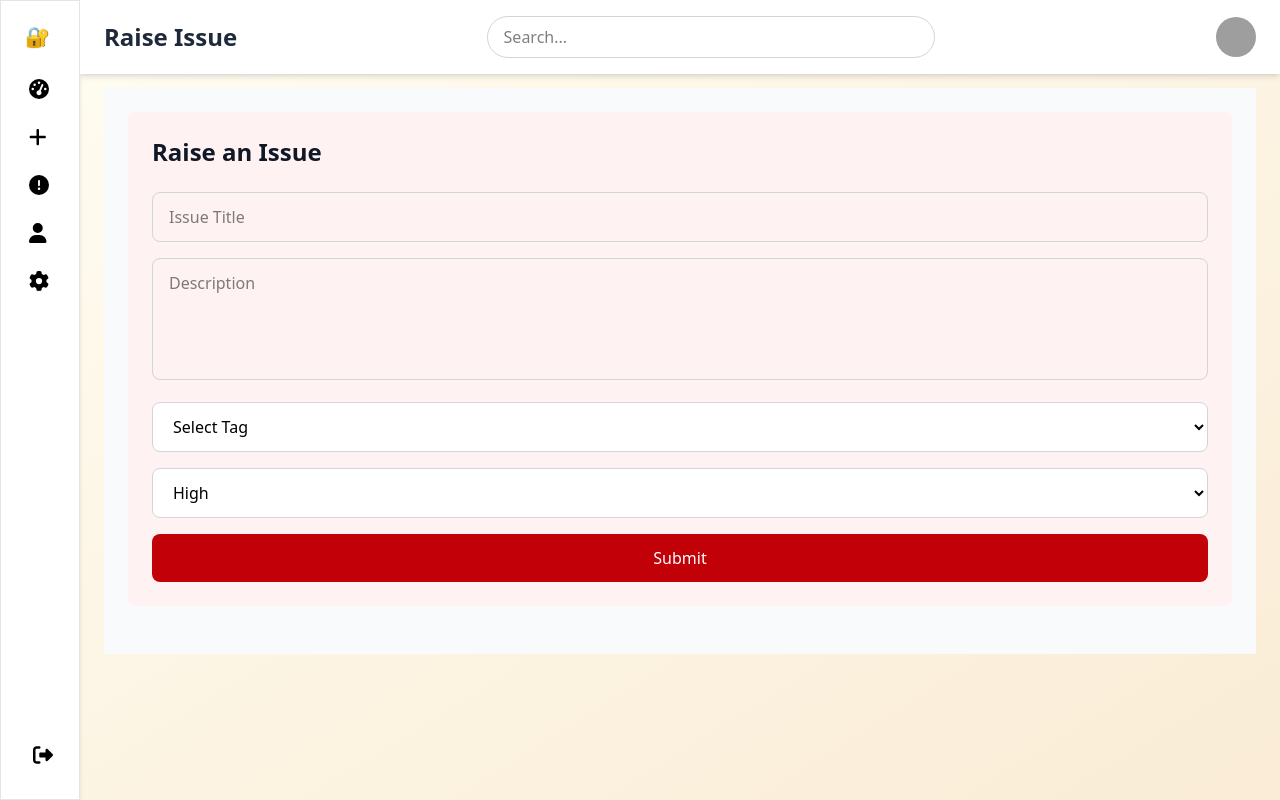
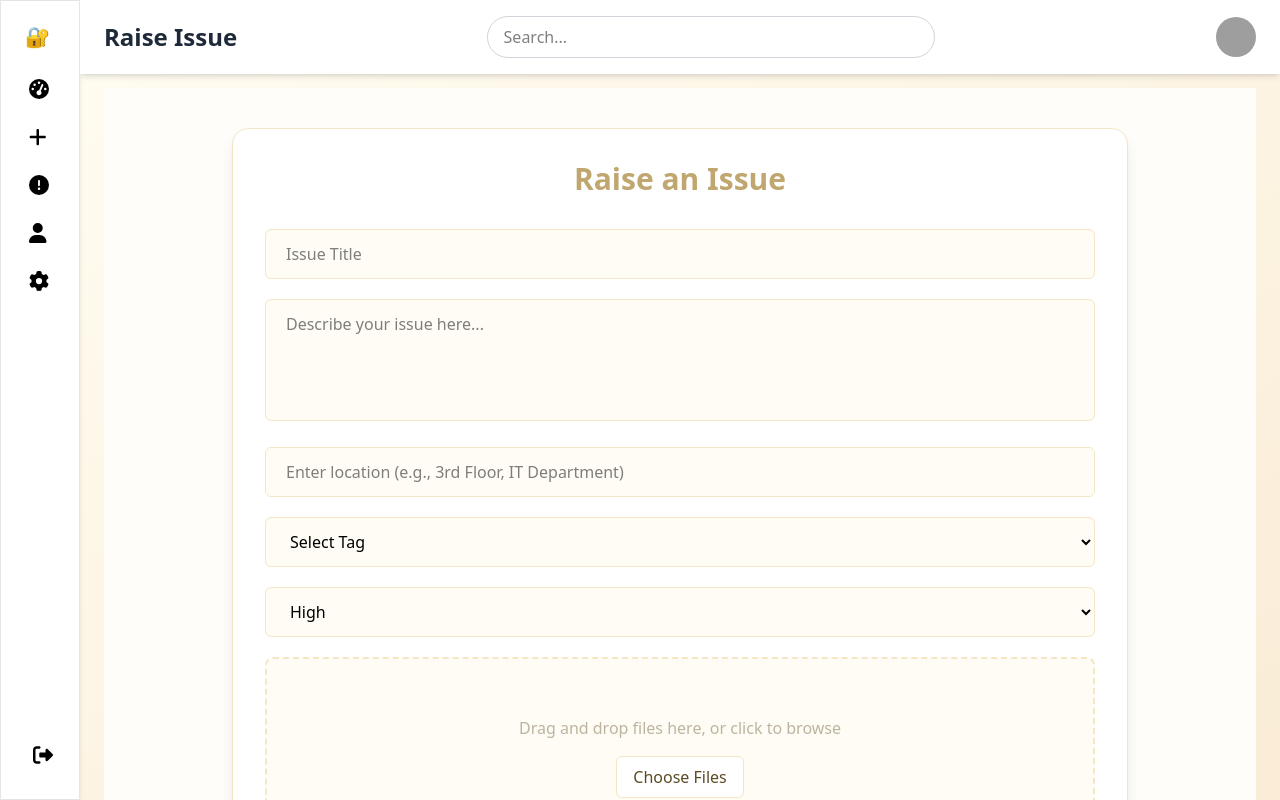
Before and after one commit to Harshit-gitb/ProblemBox, a React (Vite) app: page /raiseissue in a window 1280 px wide. Built offline with nearby package versions, Linux system fonts and the light colour scheme; no server answers; the database is empty; sample sign-in values are in the browser's storage; grey boxes are pictures that could not be loaded.

Commit message:
raise issue

```diff
--- a/src/Pages/Raiseissue.jsx
+++ b/src/Pages/Raiseissue.jsx
@@ -2,6 +2,7 @@ import React, { useState } from "react";
 import { submitIssue } from "../utils/firestoreHelpers";
 import { getAuth, signOut } from "firebase/auth";
 import { useNavigate } from "react-router-dom";
+import { getStorage, ref, uploadBytes, getDownloadURL } from "firebase/storage";
 
 const Raiseissue = () => {
   const [formData, setFormData] = useState({
@@ -9,6 +10,8 @@ const Raiseissue = () => {
     description: "",
     tag: "",
     priority: "High",
+    location: "",
+    image: null,
   });
 
   const navigate = useNavigate();
@@ -21,8 +24,15 @@ const Raiseissue = () => {
     }));
   };
 
+  const handleImageChange = (e) => {
+    const file = e.target.files[0];
+    setFormData((prev) => ({
+      ...prev,
+      image: file,
+    }));
+  };
+
   const handleSubmit = async () => {
-    if (formData.title.trim() && formData.description.trim()) {
     const auth = getAuth();
     const user = auth.currentUser;
 
@@ -31,14 +41,32 @@ const Raiseissue = () => {
       return;
     }
 
+    if (formData.title.trim() && formData.description.trim()) {
       try {
-        await submitIssue(formData, user.email);
+        let imageUrl = null;
+
+        if (formData.image) {
+          const storage = getStorage();
+          const imageRef = ref(storage, `issue_images/${Date.now()}-${formData.image.name}`);
+          const snapshot = await uploadBytes(imageRef, formData.image);
+          imageUrl = await getDownloadURL(snapshot.ref);
+        }
+
+        const issueData = {
+          ...formData,
+          image: imageUrl,
+        };
+
+        await submitIssue(issueData, user.email);
+
         alert("Issue submitted successfully!");
         setFormData({
           title: "",
           description: "",
           tag: "",
           priority: "High",
+          location: "",
+          image: null,
         });
       } catch (err) {
         console.error("Error submitting issue:", err);
@@ -57,75 +85,95 @@ const Raiseissue = () => {
     }
   };
 
-  const handleLogin = () => {
-    navigate("/login");
-  };
-
   return (
-    <div className=" bg-gray-50 p-6">
-      <div className="max-w-6xl mx-auto">
-
-        {/* Raise an Issue Form */}
-        <div className="bg-red-50 rounded-lg p-6 mb-6">
-          <h2 className="text-2xl font-bold text-gray-900 mb-6">
-            Raise an Issue
-          </h2>
-          <div className="space-y-4">
+    <div className="min-h-screen bg-[#fefdf9] py-10 px-4">
+      <div className="max-w-4xl mx-auto bg-white border border-[#f5e7c5] rounded-2xl shadow-lg p-8">
+        <h2 className="text-3xl font-bold text-[#bfa76f] mb-8 text-center">Raise an Issue</h2>
+        <div className="space-y-5">
+          {/* Title */}
           <input
             type="text"
             name="title"
             value={formData.title}
             onChange={handleInputChange}
             placeholder="Issue Title"
-              className="w-full px-4 py-3 border border-gray-300 rounded-lg"
+            className="w-full px-5 py-3 rounded-md border border-[#f5e7c5] bg-[#fefcf4]"
           />
+          {/* Description */}
           <textarea
             name="description"
             value={formData.description}
             onChange={handleInputChange}
-              placeholder="Description"
+            placeholder="Describe your issue here..."
             rows="4"
-              className="w-full px-4 py-3 border border-gray-300 rounded-lg resize-none"
+            className="w-full px-5 py-3 rounded-md border border-[#f5e7c5] bg-[#fefcf4] resize-none"
           />
+          {/* 📍 Location */}
+          <input
+            type="text"
+            name="location"
+            value={formData.location}
+            onChange={handleInputChange}
+            placeholder="Enter location (e.g., 3rd Floor, IT Department)"
+            className="w-full px-5 py-3 rounded-md border border-[#f5e7c5] bg-[#fefcf4]"
+          />
+          {/* Tag */}
           <select
             name="tag"
             value={formData.tag}
             onChange={handleInputChange}
-              className="w-full px-4 py-3 border border-gray-300 rounded-lg bg-white"
+            className="w-full px-5 py-3 rounded-md border border-[#f5e7c5] bg-[#fefcf4]"
           >
             <option value="">Select Tag</option>
             <option value="HR_Employee_Issues">HR & Employee Issues</option>
-              <option value="Office_Infrastructure_Issues">
-                Office Infrastructure Issues
-              </option>
-              <option value="Office_Supplies_Assets">
-                Office Supplies & Assets
-              </option>
-              <option value="Training_Access_Issues">
-                Training & Access Issues
-              </option>
-              <option value="Administrative_Process_Issues">
-                Administrative/Process Issues
-              </option>
+            <option value="Office_Infrastructure_Issues">Office Infrastructure Issues</option>
+            <option value="Office_Supplies_Assets">Office Supplies & Assets</option>
+            <option value="Training_Access_Issues">Training & Access Issues</option>
+            <option value="Administrative_Process_Issues">Administrative/Process Issues</option>
             <option value="others">Others</option>
           </select>
+          {/* Priority */}
           <select
             name="priority"
             value={formData.priority}
             onChange={handleInputChange}
-              className="w-full px-4 py-3 border border-gray-300 rounded-lg bg-white"
+            className="w-full px-5 py-3 rounded-md border border-[#f5e7c5] bg-[#fefcf4]"
           >
             <option value="High">High</option>
             <option value="Medium">Medium</option>
             <option value="Low">Low</option>
           </select>
+
+          {/* 🖼️ Upload Image */}
+          <div className="w-full border-2 border-dashed border-[#f5e7c5] bg-[#fefcf4] rounded-lg p-6 h-52 flex flex-col items-center justify-center relative space-y-2">
+            <label htmlFor="imageUpload" className="text-center cursor-pointer text-[#5c4a23] font-medium hover:underline">
+              <span className="opacity-40">Drag and drop files here, or click to browse</span>
+              <br />
+              <span className="text-sm text-[#a08c5a]"></span>
+            </label>
+            <button
+              type="button"
+              onClick={() => document.getElementById("imageUpload")?.click()}
+              className="mt-2 px-4 py-2 bg-white border border-[#f5e7c5] text-[#5c4a23] rounded-md hover:bg-[#f5e7c5] transition-all"
+            >
+              Choose Files
+            </button>
+            <input
+              id="imageUpload"
+              type="file"
+              accept="image/*"
+              onChange={handleImageChange}
+              className="absolute top-0 left-0 w-full h-full opacity-0 cursor-pointer"
+            />
+          </div>
+
+          {/* Submit Button */}
           <button
             onClick={handleSubmit}
-              className="w-full bg-red-700 hover:bg-red-800 text-white py-3 px-6 rounded-lg"
+            className="w-full bg-[#f5e7c5] hover:bg-[#e6d8b0] text-[#5c4a23] font-semibold py-3 px-6 rounded-lg transition-all duration-300"
           >
-              Submit
+            Submit Issue
           </button>
-          </div>
         </div>
       </div>
     </div>
--- a/src/utils/firestoreHelpers.js
+++ b/src/utils/firestoreHelpers.js
@@ -21,6 +21,7 @@ export const saveUserToFirestore = async (user) => {
 
 // Submit an issue
 export const submitIssue = async (issueData, userId) => {
+
   await addDoc(collection(db, "issues"), {
     title: issueData.title,
     description: issueData.description,
```
Lines whose indentation alone changed are shown as unchanged.
